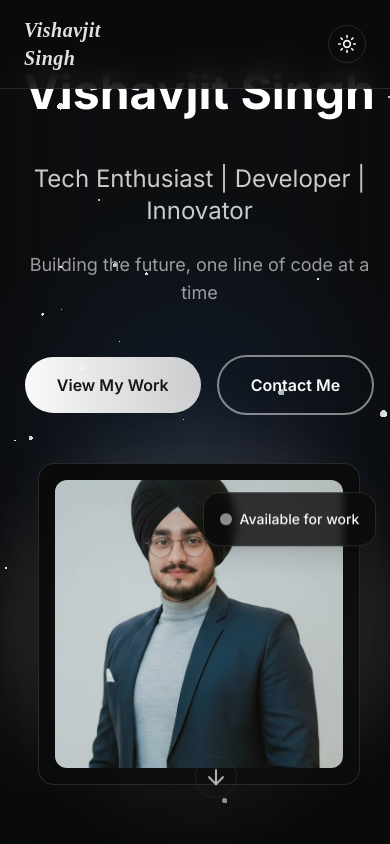
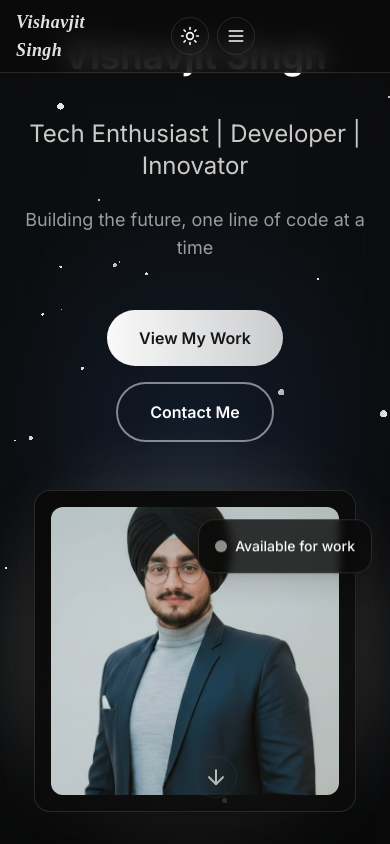
Before and after one commit to iVishav48/Portfolio, a Next.js app: page / in a window 390 px wide. Shown: the top 844 px of the page. Built offline with nearby package versions, Linux system fonts and the light colour scheme.

Commit message:
optimized for phones

```diff
--- a/src/components/footer.tsx
+++ b/src/components/footer.tsx
@@ -109,7 +109,7 @@ export default function Footer() {
             whileInView={{ opacity: 1, y: 0 }}
             viewport={{ once: true }}
             transition={{ duration: 0.4 }}
-            className="text-[11px] text-foreground/60"
+            className="text-[12.5px] text-foreground/60"
           >
             © 2025 Vishavjit Singh •  All rights reserved
           </motion.p>
--- a/src/components/header.tsx
+++ b/src/components/header.tsx
@@ -1,9 +1,9 @@
 "use client";
 
-import { useState, useEffect } from "react";
-import { motion } from "framer-motion";
+import { useState, useEffect, useRef } from "react";
+import { motion, AnimatePresence } from "framer-motion";
 import { useTheme } from "next-themes";
-import { Moon, Sun } from "lucide-react";
+import { Moon, Sun, Menu, X } from "lucide-react";
 
 const navLinks = [
   { name: "Home", href: "#home" },
@@ -16,9 +16,26 @@ const navLinks = [
 export default function Header() {
   const [mounted, setMounted] = useState(false);
   const { theme, setTheme } = useTheme();
+  const [isScrolled, setIsScrolled] = useState(false);
+  const [isHidden, setIsHidden] = useState(false);
+  const [menuOpen, setMenuOpen] = useState(false);
+  const lastY = useRef(0);
 
   useEffect(() => {
     setMounted(true);
+  }, []);
+
+  useEffect(() => {
+    const onScroll = () => {
+      const y = window.scrollY || 0;
+      setIsScrolled(y > 60);
+      const goingDown = y > lastY.current;
+      setIsHidden(goingDown && y > 140);
+      lastY.current = y;
+    };
+    onScroll();
+    window.addEventListener("scroll", onScroll, { passive: true });
+    return () => window.removeEventListener("scroll", onScroll);
   }, []);
 
   const scrollToSection = (href: string) => {
@@ -32,31 +49,43 @@ export default function Header() {
         top: offsetPosition,
         behavior: "smooth",
       });
+      setMenuOpen(false);
     }
   };
 
   return (
     <motion.header
-      initial={{ y: -100 }}
-      animate={{ y: 0 }}
-      transition={{ duration: 0.5 }}
-      className="fixed top-0 z-50 w-full border-b border-border/50 bg-background/80 backdrop-blur-md"
+      initial={{ y: -100, opacity: 0 }}
+      animate={{ y: isHidden ? -100 : 0, opacity: 1 }}
+      transition={{ duration: 0.35, ease: "easeOut" }}
+      className={`fixed top-0 z-50 w-full border-b border-border/50 bg-background/80 backdrop-blur-md transition-[background-color,box-shadow] duration-300 ${
+        isScrolled ? "shadow-lg shadow-black/10" : "shadow-none"
+      }`}
     >
-      <nav className="container mx-auto grid grid-cols-3 items-center px-6 py-4">
+      <motion.nav
+        animate={{ height: isScrolled ? 56 : 72 }}
+        transition={{ duration: 0.25 }}
+        className="container mx-auto grid grid-cols-3 items-center px-4 sm:px-6"
+        style={{ overflow: "hidden" }}
+      >
         {/* Left: Signature name */}
-        <div className="flex items-center">
+        <motion.div
+          animate={{ scale: isScrolled ? 0.92 : 1 }}
+          transition={{ duration: 0.2 }}
+          className="flex items-center"
+        >
           <a
             href="#home"
-            className="select-none text-xl italic font-semibold tracking-wide text-foreground/90 hover:text-primary transition-colors"
+            className="select-none text-lg sm:text-xl italic font-semibold tracking-wide text-foreground/90 hover:text-primary transition-colors"
             style={{ fontFamily: "cursive" }}
           >
             Vishavjit Singh
           </a>
-        </div>
+        </motion.div>
 
-        {/* Center: Nav links */}
-        <div className="flex items-center justify-center">
-          <ul className="hidden items-center gap-8 md:flex">
+        {/* Center: Nav links (desktop) */}
+        <div className="hidden items-center justify-center md:flex">
+          <ul className="flex items-center gap-8">
             {navLinks.map((link, index) => (
               <motion.li
                 key={link.name}
@@ -76,10 +105,10 @@ export default function Header() {
           </ul>
         </div>
 
-        {/* Right: Resume + Theme toggle */}
-        <div className="ml-auto flex items-center justify-end gap-3">
+        {/* Right: Resume + Theme toggle + Mobile menu */}
+        <div className="ml-auto flex items-center justify-end gap-2 sm:gap-3">
           <a
-            href="/resume.pdf"
+            href="/Vishavjit Resume.pdf"
             target="_blank"
             rel="noopener noreferrer"
             className="hidden rounded-full border border-border/50 px-3 py-1.5 text-sm font-medium text-foreground transition-all hover:border-primary/50 hover:bg-primary/10 md:inline-flex"
@@ -102,8 +131,61 @@ export default function Header() {
               )}
             </motion.button>
           )}
+          <button
+            className="rounded-full border border-border/50 p-2 md:hidden"
+            aria-label="Open menu"
+            onClick={() => setMenuOpen((v) => !v)}
+          >
+            {menuOpen ? <X className="h-5 w-5" /> : <Menu className="h-5 w-5" />}
+          </button>
         </div>
-      </nav>
+      </motion.nav>
+
+      {/* Mobile drawer */}
+      <AnimatePresence>
+        {menuOpen && (
+          <motion.div
+            initial={{ opacity: 0 }}
+            animate={{ opacity: 1 }}
+            exit={{ opacity: 0 }}
+            transition={{ duration: 0.15 }}
+            className="md:hidden"
+          >
+            <motion.div
+              initial={{ y: -20, opacity: 0 }}
+              animate={{ y: 0, opacity: 1 }}
+              exit={{ y: -20, opacity: 0 }}
+              transition={{ duration: 0.2 }}
+              className="container mx-auto px-4 pb-4"
+            >
+              <div className="rounded-2xl border border-border/50 bg-background/95 p-4 backdrop-blur-sm shadow-lg">
+                <ul className="flex flex-col gap-3">
+                  {navLinks.map((link) => (
+                    <li key={link.name}>
+                      <button
+                        onClick={() => scrollToSection(link.href)}
+                        className="w-full text-left text-base font-medium text-foreground transition-colors hover:text-primary"
+                      >
+                        {link.name}
+                      </button>
+                    </li>
+                  ))}
+                  <li className="md:hidden">
+                    <a
+                      href="/Vishavjit Resume.pdf"
+                      target="_blank"
+                      rel="noopener noreferrer"
+                      className="mt-2 inline-flex w-full items-center justify-center rounded-full border border-border/50 px-3 py-2 text-sm font-medium text-foreground transition-all hover:border-primary/50 hover:bg-primary/10"
+                    >
+                      Resume
+                    </a>
+                  </li>
+                </ul>
+              </div>
+            </motion.div>
+          </motion.div>
+        )}
+      </AnimatePresence>
     </motion.header>
   );
 }
--- a/src/components/hero.tsx
+++ b/src/components/hero.tsx
@@ -35,7 +35,7 @@ export default function Hero() {
             className="text-center lg:text-left lg:pl-8"
           >
             <motion.h1
-              className="mb-8 pb-1 text-5xl font-bold leading-snug md:text-6xl lg:text-7xl whitespace-nowrap"
+              className="mb-8 pb-1 text-4xl sm:text-5xl md:text-6xl lg:text-7xl font-bold leading-snug sm:whitespace-nowrap"
               initial={{ opacity: 0, y: 20 }}
               animate={{ opacity: 1, y: 0 }}
               transition={{ duration: 0.8, delay: 0.2 }}
```
